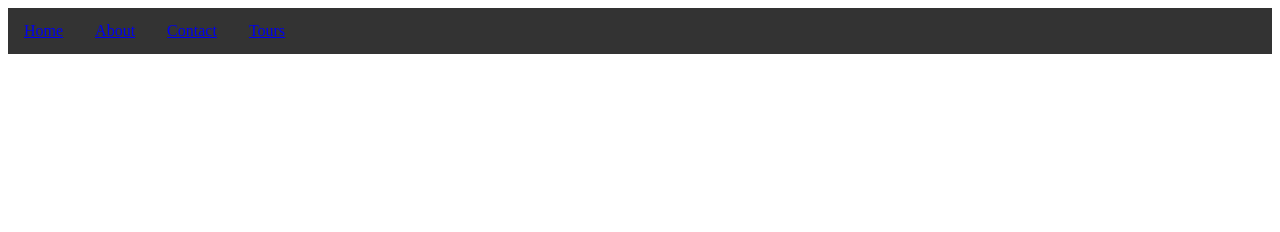
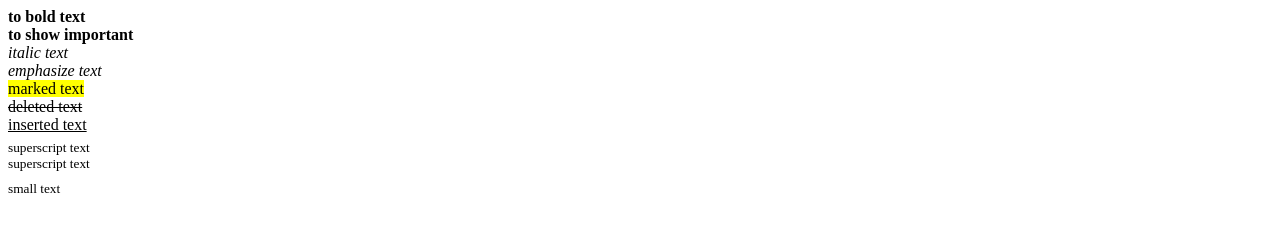
Before and after one commit to Raphealolajide/Coding, a plain HTML site: page index.html in a window 1280 px wide. Drawn offline with Linux system fonts and the light colour scheme.

Commit message:
status
done

```diff
--- a/index.html
+++ b/index.html
@@ -1,18 +1,13 @@
 <!doctype html>
 <html>
-<head>
-<style>
-    ul {  list-style-type: none; margin: 0; Padding: 0; overflow:Hidden; background-color:#333;}
-    li{ float:left;}
-    li a{  display: inline-block; color white; text-align: center; padding:14px 16px; text decoration:none}li a:hover{  background-color:red;}
-
-</style>
-</head>
-<body>
-    <ul>
-        <li><a class="active"href="#home">Home</a></li>
-        <li><a href="#about">About</a></li>
-        <li><a href="#contact">Contact</a></li>
-        <li><a href="#tours">Tours</a></li> </ul>
-</body>
+<b> to bold text</b><br>
+<strong>to show important</strong><br>
+<I>italic text</I><br>
+<em>emphasize text</em><br>
+<mark>marked text</mark><br>
+<del>deleted text</del><br>
+<ins>inserted text</ins><br>
+<sub>superscript text</sub><br>
+<sup>superscript text</sup><br>
+<small>small text</small><br>
 </html>
```
